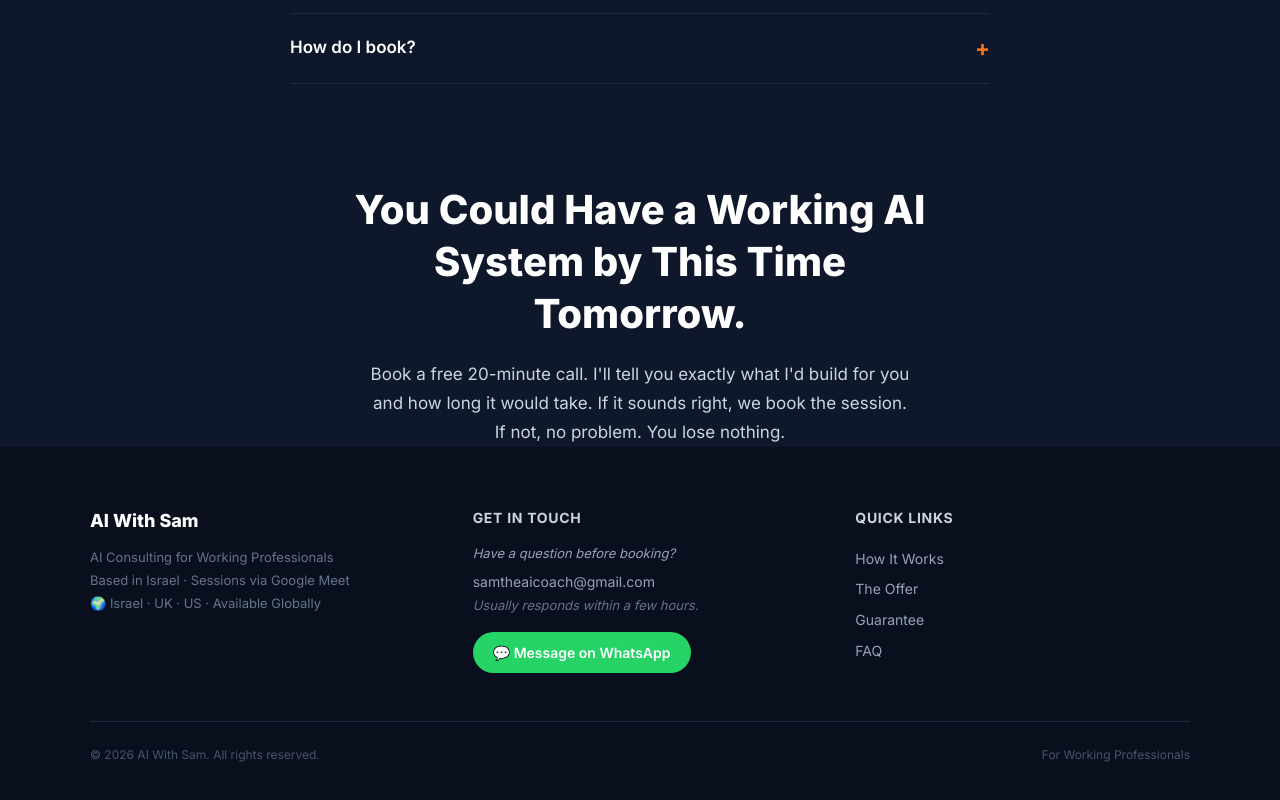
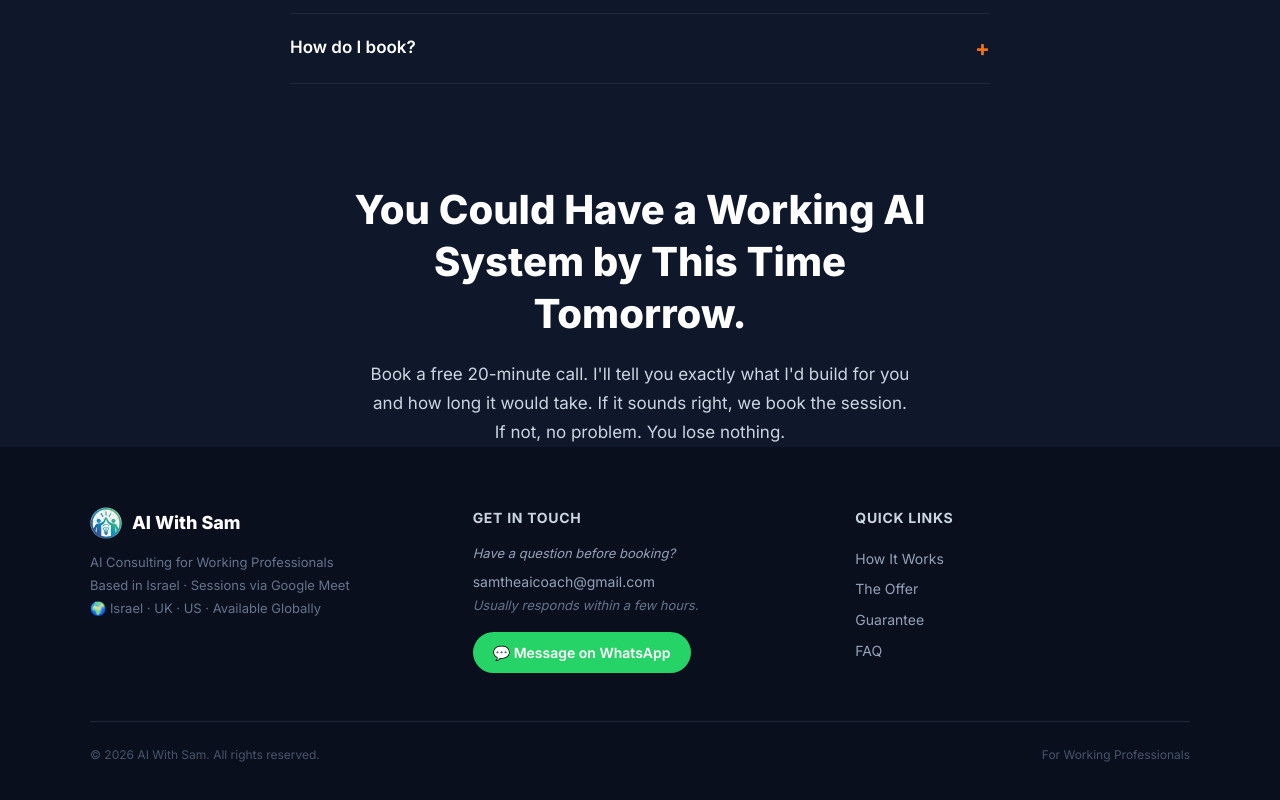
Before and after one commit to samkershner1234-aisk/ai-with-sam, a React (Vite) app: page / in a window 1280 px wide. Shown: the part 5754-6554 px from the top of the page. Built offline with nearby package versions, Linux system fonts and the light colour scheme.

Commit message:
Replace text with logo and text in footer

```diff
--- a/src/components/landing/Footer.jsx
+++ b/src/components/landing/Footer.jsx
@@ -4,7 +4,10 @@ export default function Footer() {
     <footer style={{background:"#0A0F1E",padding:"60px 24px 40px",marginTop:0}}>
       <div style={{maxWidth:"1100px",margin:"0 auto",display:"grid",gridTemplateColumns:"repeat(3,1fr)",gap:"48px"}} className="fg">
         <div>
-          <p style={{fontWeight:800,color:"#FFFFFF",fontSize:"18px",marginBottom:"12px"}}>AI With Sam</p>
+          <div style={{display:"flex",alignItems:"center",gap:"10px",marginBottom:"12px"}}>
+            <img src="/logo.png" alt="AI With Sam Logo" style={{height:"32px",width:"32px",objectFit:"contain"}} />
+            <p style={{fontWeight:800,color:"#FFFFFF",fontSize:"18px",margin:0}}>AI With Sam</p>
+          </div>
           <p style={{color:"#64748B",fontSize:"13px",lineHeight:1.8,margin:0}}>AI Consulting for Working Professionals<br/>Based in Israel · Sessions via Google Meet<br/>🌍 Israel · UK · US · Available Globally</p>
         </div>
         <div>
```
